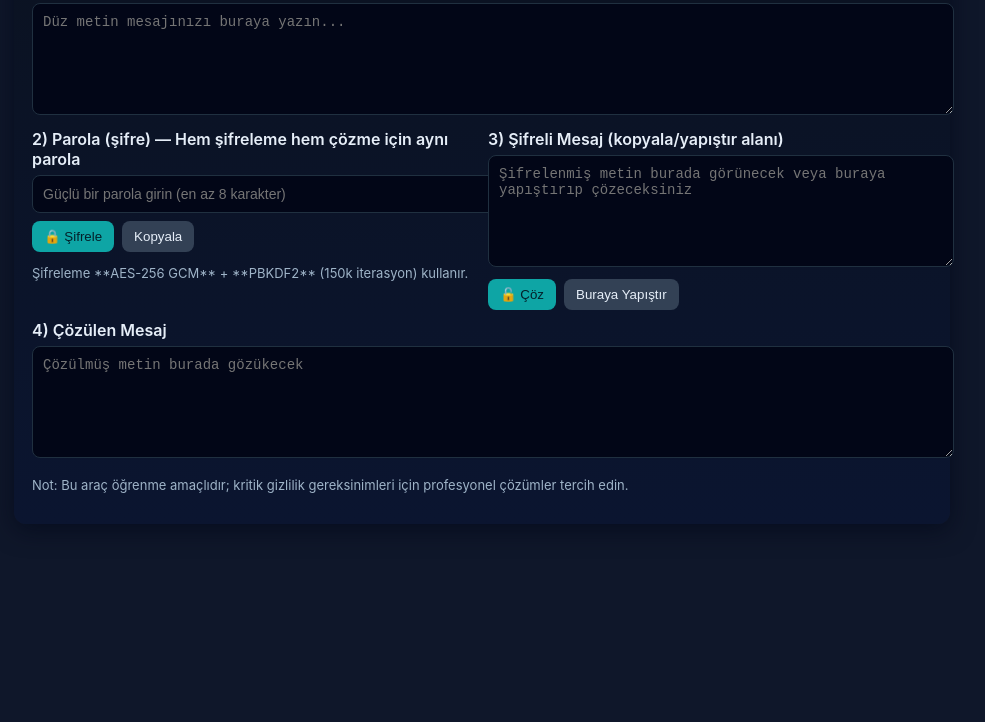
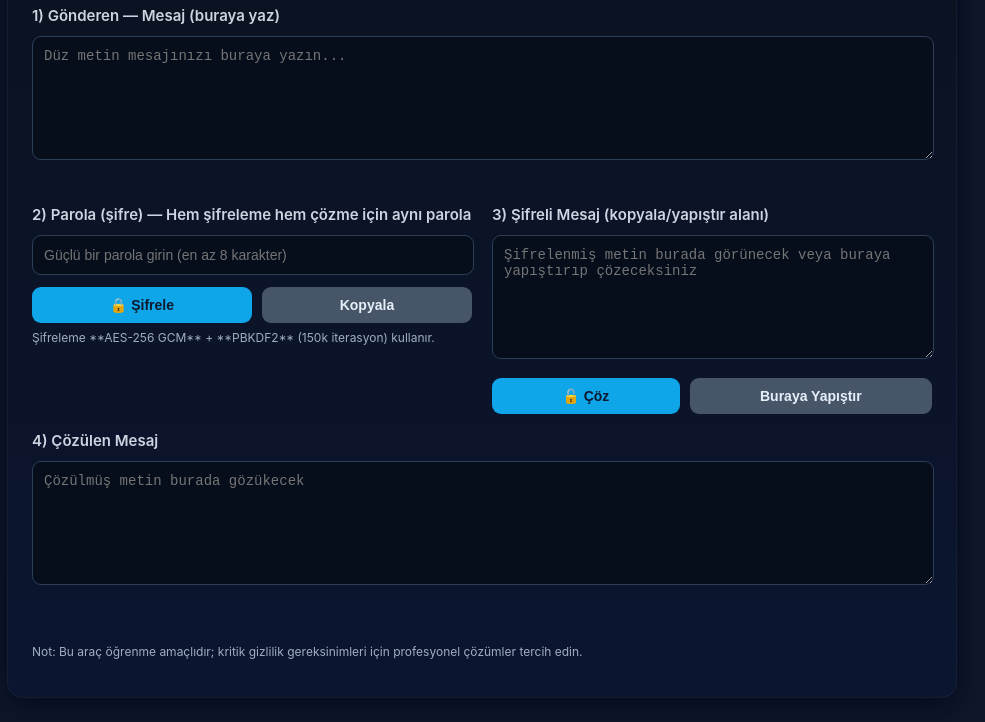
Before and after one commit to ggkulanicisi/Kartelaeas-gizli-mesajla-ma, a plain HTML site: page index.html in a window 1280 px wide. Shown: the part 131-853 px from the top of the page, without its empty margins (158-1143 px from the left). Before the commit the page ends 800 px from the top, so only its background shows below. Drawn offline with Linux system fonts and the light colour scheme.

Commit message:
style.css

```diff
--- a/style.css
+++ b/style.css
@@ -1,106 +1,186 @@
+/* Genel Stil Ayarları */
 body {
-  font-family: Inter, system-ui, Segoe UI, Roboto, Arial;
-  margin: 24px;
-  background: #0f172a;
-  color: #e6eef8;
+  font-family: 'Inter', system-ui, -apple-system, BlinkMacSystemFont, "Segoe UI", Roboto, Arial, sans-serif;
+  margin: 0; /* Sayfanın kenarlarındaki varsayılan boşluğu kaldırırız */
+  padding: 24px; /* İçerik için genel dolgu */
+  background: #0f172a; /* Koyu lacivert arkaplan */
+  color: #e6eef8; /* Açık gri yazı rengi */
+  line-height: 1.6; /* Metinlerin daha okunaklı olması için satır yüksekliği */
+  display: flex; /* İçeriği ortalamak için flexbox kullanırız */
+  justify-content: center; /* Yatayda ortala */
+  align-items: center; /* Dikeyde ortala (sayfa yüksekliği uygunsa) */
+  min-height: 100vh; /* Minimum tam ekran yüksekliği */
+  box-sizing: border-box; /* Padding ve border'ın genişliğe dahil olmasını sağlar */
 }
 
+/* Kart (Ana Konteyner) Stili */
 .card {
-  background: linear-gradient(180deg, #0b1220, #0b1530);
-  padding: 18px;
-  border-radius: 12px;
-  box-shadow: 0 6px 24px rgba(2, 6, 23, 0.6);
+  background: linear-gradient(180deg, #0b1220 0%, #0b1530 100%); /* Hafif gradientli koyu arkaplan */
+  padding: 24px; /* Kart içi dolgu */
+  border-radius: 16px; /* Daha yuvarlak köşeler */
+  box-shadow: 0 8px 30px rgba(2, 6, 23, 0.7); /* Daha belirgin gölge */
   max-width: 900px;
-  margin: 12px auto;
+  width: 100%; /* Mobil uyumluluk için genişliği ayarlarız */
+  margin: auto; /* Ortalamak için margin */
+  border: 1px solid rgba(32, 48, 64, 0.4); /* Hafif bir kenarlık ekleriz */
+  transition: transform 0.3s ease; /* Fare üzerine gelince küçük animasyon */
+}
+
+.card:hover {
+    transform: translateY(-3px); /* Hafif yukarı kalkma efekti */
 }
 
 h1 {
-  font-size: 20px;
-  margin: 0 0 10px;
+  font-size: 22px; /* Başlık boyutu */
+  margin: 0 0 15px; /* Alt boşluk artırıldı */
+  color: #a7d9e8; /* Başlık için hafif mavimsi ton */
+  text-align: center; /* Başlığı ortala */
 }
 
+/* Label Stili */
 label {
   display: block;
-  margin: 10px 0 6px;
+  margin: 15px 0 8px; /* Üst boşluk artırıldı */
   font-weight: 600;
+  color: #cbd5e1; /* Label için daha açık bir gri */
+  font-size: 15px;
 }
 
+/* Metin Alanları ve Input Stili */
 textarea,
 input {
-  width: 100%;
-  padding: 10px;
-  border-radius: 8px;
-  border: 1px solid #203040;
-  background: #020617;
+  width: calc(100% - 22px); /* Padding'i hesaba katarak tam genişlik */
+  padding: 11px;
+  border-radius: 9px; /* Daha yuvarlak */
+  border: 1px solid #2d3f57; /* Daha belirgin ve koyu kenarlık */
+  background: #060d1b; /* Daha koyu input arkaplanı */
   color: #e6eef8;
   font-size: 14px;
+  transition: border-color 0.3s ease, box-shadow 0.3s ease; /* Odaklanma animasyonu */
+}
+
+textarea:focus,
+input:focus {
+  outline: none; /* Varsayılan odaklama kenarlığını kaldır */
+  border-color: #0ea5e9; /* Odaklanınca mavi kenarlık */
+  box-shadow: 0 0 0 3px rgba(14, 165, 233, 0.3); /* Mavi parlayan gölge */
 }
 
 textarea {
-  min-height: 90px;
+  min-height: 100px; /* Minimum yükseklik artırıldı */
   resize: vertical;
 }
 
+/* Satır Düzeni */
 .row {
   display: grid;
   grid-template-columns: 1fr 1fr;
-  gap: 12px;
+  gap: 20px; /* Boşluk artırıldı */
+  margin-top: 20px;
 }
 
+/* Buton Grupları */
 .buttons {
   display: flex;
-  gap: 8px;
-  margin-top: 8px;
+  gap: 10px; /* Butonlar arası boşluk */
+  margin-top: 12px;
 }
 
+/* Buton Stili */
 button {
-  padding: 8px 12px;
-  border-radius: 8px;
-  border: 0;
-  background: #0ea5a5;
-  color: #04202a;
+  padding: 10px 18px; /* İç dolgu artırıldı */
+  border-radius: 9px;
+  border: none; /* Kenarlık kaldırıldı */
   cursor: pointer;
-  transition: background 0.2s;
+  font-size: 14px;
+  font-weight: 600;
+  transition: background 0.2s ease, transform 0.1s ease; /* Animasyon geçişleri */
+  flex-grow: 1; /* Butonların boşluğu doldurmasını sağlar */
 }
 
-button:hover:not(:disabled) {
-  background: #109393;
+/* Birincil Buton (Şifrele/Çöz) */
+button:not(.copy-btn) {
+  background: #0ea5e9; /* Mavi ton */
+  color: #0d1a2f; /* Koyu metin */
 }
 
-button:disabled {
-  opacity: 0.7;
-  cursor: not-allowed;
+button:not(.copy-btn):hover:not(:disabled) {
+  background: #0284c7; /* Daha koyu mavi */
+  transform: translateY(-1px); /* Hafif yukarı kalkma */
 }
 
-.muted {
-  font-size: 13px;
-  color: #9fb4c8;
-}
-
-.small {
-  font-size: 13px;
-}
-
+/* Kopyala/Yapıştır Butonları */
 .copy-btn {
-  background: #334155;
+  background: #475569; /* Koyu gri ton */
   color: #e6eef8;
 }
 
 .copy-btn:hover:not(:disabled) {
-  background: #475569;
+  background: #64748b; /* Daha açık gri */
+  transform: translateY(-1px);
+}
+
+/* Devre Dışı Bırakılmış Butonlar */
+button:disabled {
+  opacity: 0.6;
+  cursor: not-allowed;
+  transform: none; /* Animasyonu iptal et */
+}
+
+/* Yardımcı Metinler */
+.muted {
+  font-size: 13px;
+  color: #94a3b8; /* Daha koyu bir gri tonu */
+  margin-top: 5px; /* Üst boşluk */
+}
+
+.small {
+  font-size: 12px; /* Daha küçük font boyutu */
+  color: #a0aec0; /* Bir tık daha açık gri */
+}
+
+/* Mesaj Alanı Stili */
+#messageArea {
+    margin-top: 20px;
+    padding: 10px 15px;
+    border-radius: 8px;
+    font-weight: 500;
+    transition: background-color 0.3s ease, color 0.3s ease;
+    border: 1px solid transparent;
 }
 
 #messageArea.error {
     color: #f87171; /* Kırmızı hata mesajları */
-    font-weight: bold;
+    background-color: rgba(239, 68, 68, 0.1); /* Çok hafif kırmızı arkaplan */
+    border-color: #ef4444;
 }
 
 #messageArea.success {
     color: #4ade80; /* Yeşil başarı mesajları */
+    background-color: rgba(34, 197, 94, 0.1); /* Çok hafif yeşil arkaplan */
+    border-color: #22c55e;
 }
 
-@media(max-width: 720px) {
+#messageArea.info {
+    color: #a7d9e8; /* Mavi bilgi mesajları */
+    background-color: rgba(100, 180, 255, 0.1); /* Çok hafif mavi arkaplan */
+    border-color: #38bdf8;
+}
+
+/* Medya Sorguları (Responsive Tasarım) */
+@media(max-width: 768px) { /* Mobil cihazlar için daha küçük max-width */
   .row {
-    grid-template-columns: 1fr;
+    grid-template-columns: 1fr; /* Tek sütuna düşür */
+    gap: 15px; /* Mobil boşluk */
+  }
+  .card {
+    padding: 18px; /* Mobil için kart içi dolguyu azalt */
+    margin: 10px; /* Mobil için kenar boşluğunu azalt */
+  }
+  h1 {
+      font-size: 20px;
+  }
+  body {
+      padding: 15px; /* Genel sayfa dolgusunu azalt */
   }
 }
```
